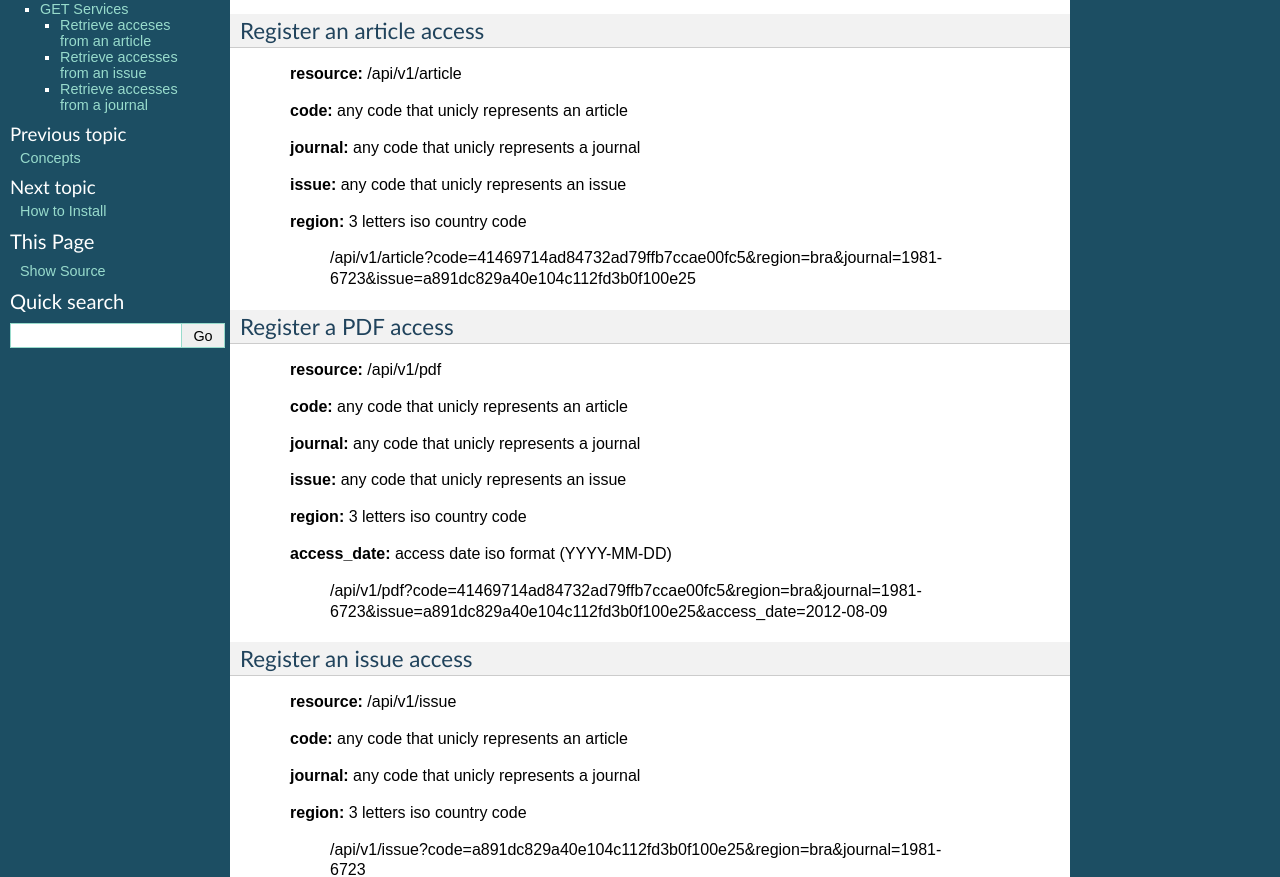
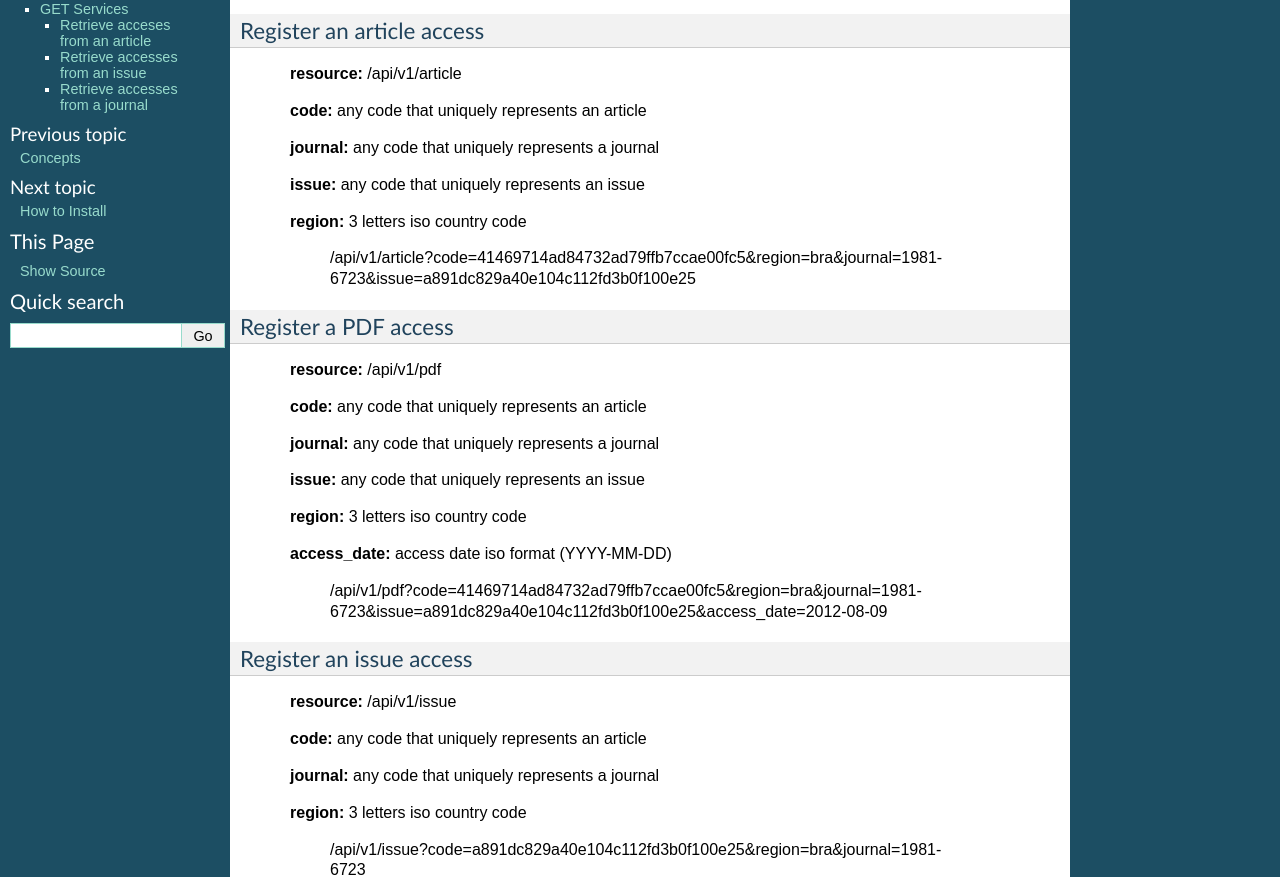
Before and after one commit to scieloorg/ratchet, a Sphinx documentation site: the page built from docs/api.rst, in a window 1280 px wide. Shown: the part 233-1110 px from the top of the page. Built offline with Sphinx 7.4.7, drawn with Linux system fonts in a browser that asks for light colours; pages that are not in the unit, such as notebooks, are missing from menus.

Commit message:
Read the docs files

```diff
--- a/docs/api.rst
+++ b/docs/api.rst
@@ -18,11 +18,11 @@ Register an article access
     Parameters
     ----------
 
-    **code:** any code that unicly represents an article
+    **code:** any code that uniquely represents an article
 
-    **journal:** any code that unicly represents a journal
+    **journal:** any code that uniquely represents a journal
 
-    **issue:**  any code that unicly represents an issue
+    **issue:**  any code that uniquely represents an issue
 
     **region:** 3 letters iso country code
 
@@ -40,11 +40,11 @@ Register a PDF access
     Parameters
     ----------
 
-    **code:** any code that unicly represents an article
+    **code:** any code that uniquely represents an article
 
-    **journal:** any code that unicly represents a journal
+    **journal:** any code that uniquely represents a journal
 
-    **issue:**  any code that unicly represents an issue
+    **issue:**  any code that uniquely represents an issue
 
     **region:** 3 letters iso country code
 
@@ -64,9 +64,9 @@ Register an issue access
     Parameters
     ----------
 
-    **code:** any code that unicly represents an article
+    **code:** any code that uniquely represents an article
 
-    **journal:** any code that unicly represents a journal
+    **journal:** any code that uniquely represents a journal
 
     **region:** 3 letters iso country code
 
```
